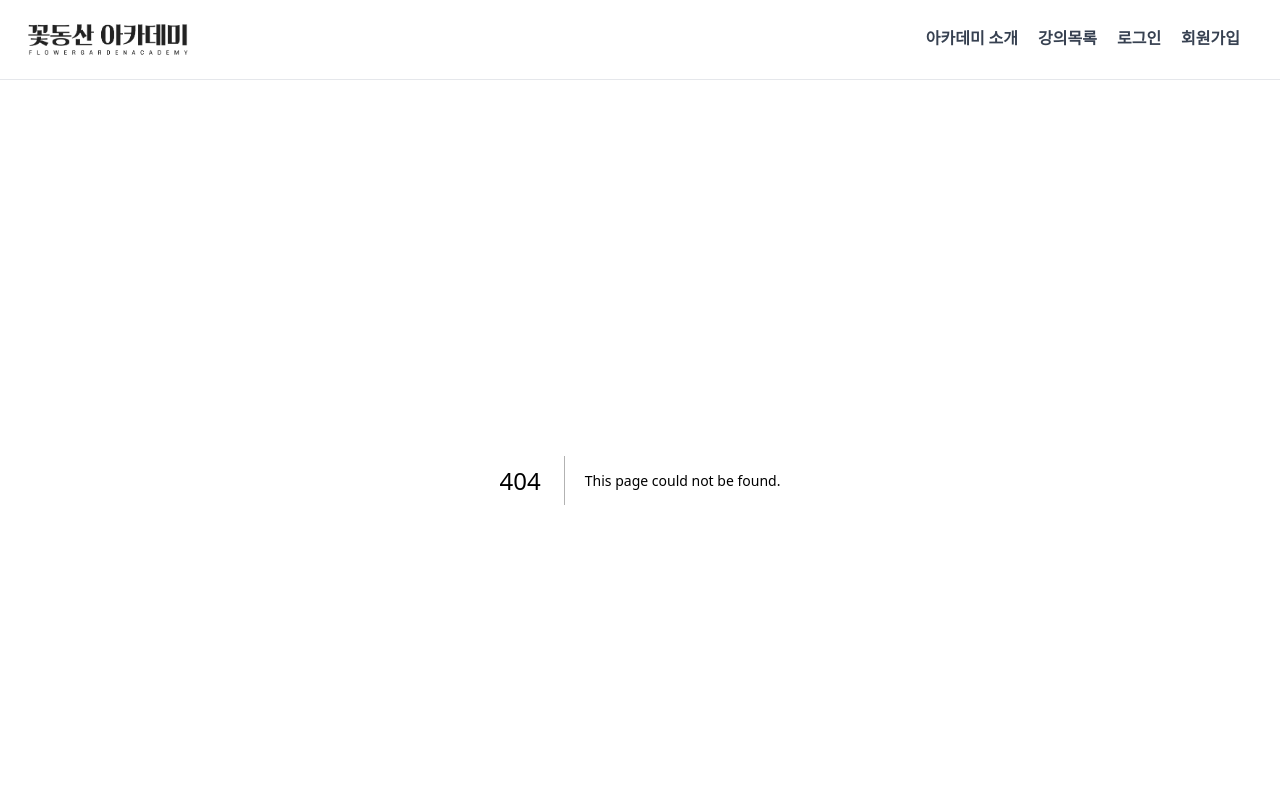
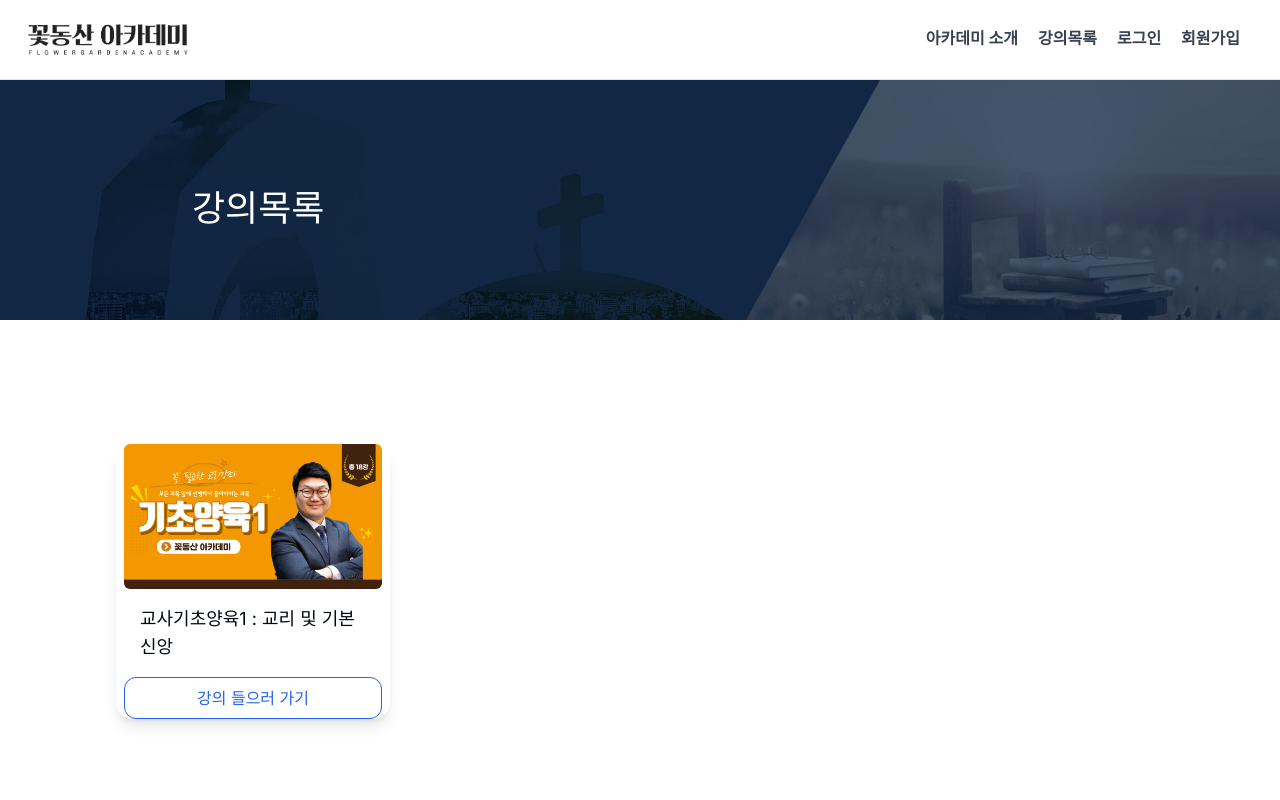
Before and after one commit to FG-Academy/FG-Academy-FE, a Next.js app: page /courses in a window 1280 px wide. Before the commit this address had no page. Shown: the top 800 px of the page. Built offline with nearby package versions, Linux system fonts and the light colour scheme; a web font is replaced by a local one.

Commit message:
✨ feat: coursePage 강의목록 페이지

```diff
--- a/src/app/components/Footer.tsx
+++ b/src/app/components/Footer.tsx
@@ -1,3 +1,3 @@
 export default function Footer() {
-  return <section className="bg-gray-400 w-full h-32"></section>;
+  return <section className="bg-gray-400 w-full bottom-0 h-32"></section>;
 }
--- a/src/app/components/Header.tsx
+++ b/src/app/components/Header.tsx
@@ -49,7 +49,10 @@ export default function Header() {
                 >
                   아카데미 소개
                 </Link>
-                <Link className="w-full text-left hover:text-blue-900" href="#">
+                <Link
+                  className="w-full text-left hover:text-blue-900"
+                  href="/courses"
+                >
                   강의 목록
                 </Link>
                 {accessToken ? (
@@ -97,7 +100,7 @@ export default function Header() {
           <Link className="mr-5 hover:text-blue-900" href="/introduce">
             아카데미 소개
           </Link>
-          <Link className="mr-5 hover:text-blue-900" href="#">
+          <Link className="mr-5 hover:text-blue-900" href="/courses">
             강의목록
           </Link>
           {accessToken ? (
--- /dev/null
+++ b/src/app/components/ui/course-card.tsx
@@ -0,0 +1,23 @@
+import Image from "next/image";
+import React from "react";
+
+interface Course {
+  courseId: number;
+  thumbnail: string;
+  title: string;
+}
+
+const CourseCard: React.FC<{ course: Course }> = ({ course }) => (
+  <div
+    id="courseInfo1"
+    className="w-full md:w-1/4 p-2 mx-4 rounded-2xl shadow-xl"
+  >
+    <Image className="rounded-md" src={course.thumbnail} alt="강의 썸네일" />
+    <div className="p-4 text-lg">{course.title}</div>
+    <button className="bg-white text-blue-600 border border-blue-600 w-full py-2 px-4 rounded-xl transition-colors duration-150 hover:bg-blue-600 hover:text-white">
+      강의 들으러 가기
+    </button>
+  </div>
+);
+
+export default CourseCard;
--- /dev/null
+++ b/src/app/courses/layout.tsx
@@ -0,0 +1,29 @@
+import Image from "next/image";
+import CourseBackground from "../../../public/images/courseBackground.jpeg";
+
+export default function CoursesLayout({
+  children,
+}: {
+  children: React.ReactNode;
+}) {
+  return (
+    <div>
+      <div className="relative flex flex-col justify-center top-0 left-0 right-0 w-full h-[240px]">
+        <Image
+          src={CourseBackground}
+          style={{ width: "100%", height: "240px", objectFit: "cover" }}
+          alt="강의 목록 배경"
+        />
+
+        <div
+          id="div2"
+          className="absolute top-0 left-0 right-0 w-full h-[240px] z-10"
+        ></div>
+        <h2 className="absolute m-8 left-[12.5%] text-4xl text-start font-sans font-medium mb-4 text-white z-20">
+          강의목록
+        </h2>
+      </div>
+      {children}
+    </div>
+  );
+}
--- /dev/null
+++ b/src/app/courses/page.tsx
@@ -0,0 +1,32 @@
+import Image from "next/image";
+import testCoureThumbnail from "../../../public/images/testCoureThumbnail.jpeg";
+import CourseCard from "../components/ui/course-card"; // 강의 코스 목록을 가져올 경우 사용할 커스텀 컴포넌트
+
+export default function CoursesPage() {
+  //reactQuery로 데이터 fetch해서 가져온 후 강의목록 뿌리기
+
+  return (
+    <section id="infoPart" className="flex mx-auto w-full h-max mt-28 ">
+      {/* 나중에 이 부분을 react Query를 통해 서버에서 데이터로 가져와서 map형식으로 뿌려줄 수 있도록 하자. */}
+      <div
+        id="div3"
+        className="flex flex-row mx-20 justify-start w-full h-full p-3"
+      >
+        <div
+          id="courseInfo1"
+          className=" w-full md:w-1/4 px-2 ml-6 rounded-2xl shadow-lg"
+        >
+          <Image
+            className="rounded-md"
+            src={testCoureThumbnail}
+            alt="강의 썸네일"
+          />
+          <div className="p-4 text-lg">교사기초양육1 : 교리 및 기본신앙</div>
+          <button className="bg-white text-blue-600 border border-blue-600 w-full py-2 px-4 rounded-xl transition-colors duration-150 hover:bg-blue-600 hover:text-white">
+            강의 들으러 가기
+          </button>
+        </div>
+      </div>
+    </section>
+  );
+}
--- a/src/app/introduce/page.tsx
+++ b/src/app/introduce/page.tsx
@@ -23,7 +23,7 @@ export default function IntroducePage() {
               id="div2"
               className="absolute top-0 left-0 w-full h-40 bg-black opacity-50 z-10"
             ></div>
-            <h2 className="absolute m-8 text-3xl text-start font-sans font-medium mb-4 text-white z-20">
+            <h2 className="absolute m-8 left-[12.5%] text-3xl text-start font-sans font-medium mb-4 text-white z-20">
               아카데미 소개
             </h2>
           </div>
@@ -40,7 +40,7 @@ export default function IntroducePage() {
               </div>
               <div className="flex flex-col m-8 w-full">
                 <p className="text-lg mb-4 text-gray-600">
-                  "한국교회 주일학교가 끝없는 추락하고 있다."
+                  &quot;한국교회 주일학교가 끝없는 추락하고 있다.&quot;
                   <br />이 명제는 누구도 부인할 수 없는 한국교회 주일학교의 현
                   주소라고 말할 수 있습니다.
                 </p>
--- a/src/app/layout.tsx
+++ b/src/app/layout.tsx
@@ -26,8 +26,8 @@ export default function RootLayout({
 }>) {
   return (
     <html lang="en">
-      <body className={inter.className}>
-        <div className="flex flex-col w-screen h-screen">
+      <body className={`${inter.className} overflow-x-hidden`}>
+        <div className="flex flex-col w-screen min-h-screen">
           <Header />
           <main className="">
             <div className="py-20 overflow-y-auto">{children}</div>
```
Also changed, not shown: public/images/courseBackground.jpeg (added).
